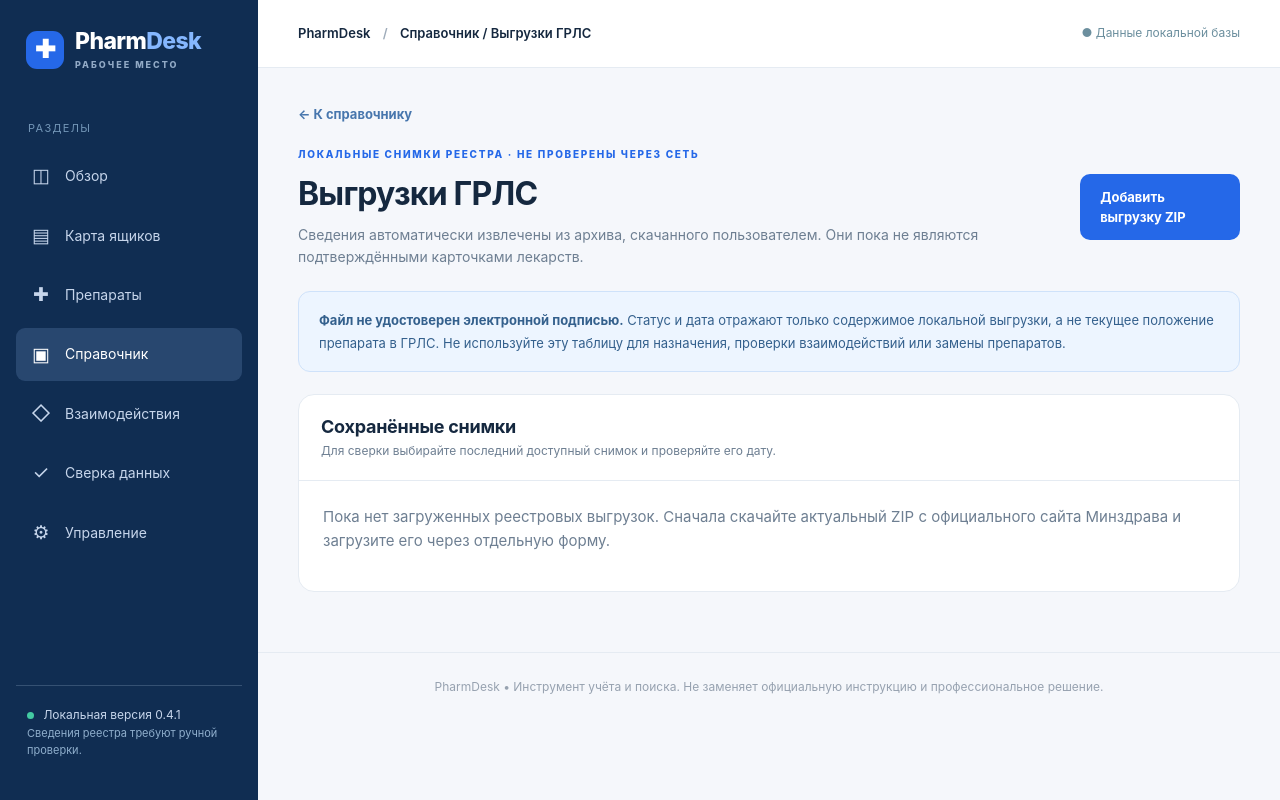
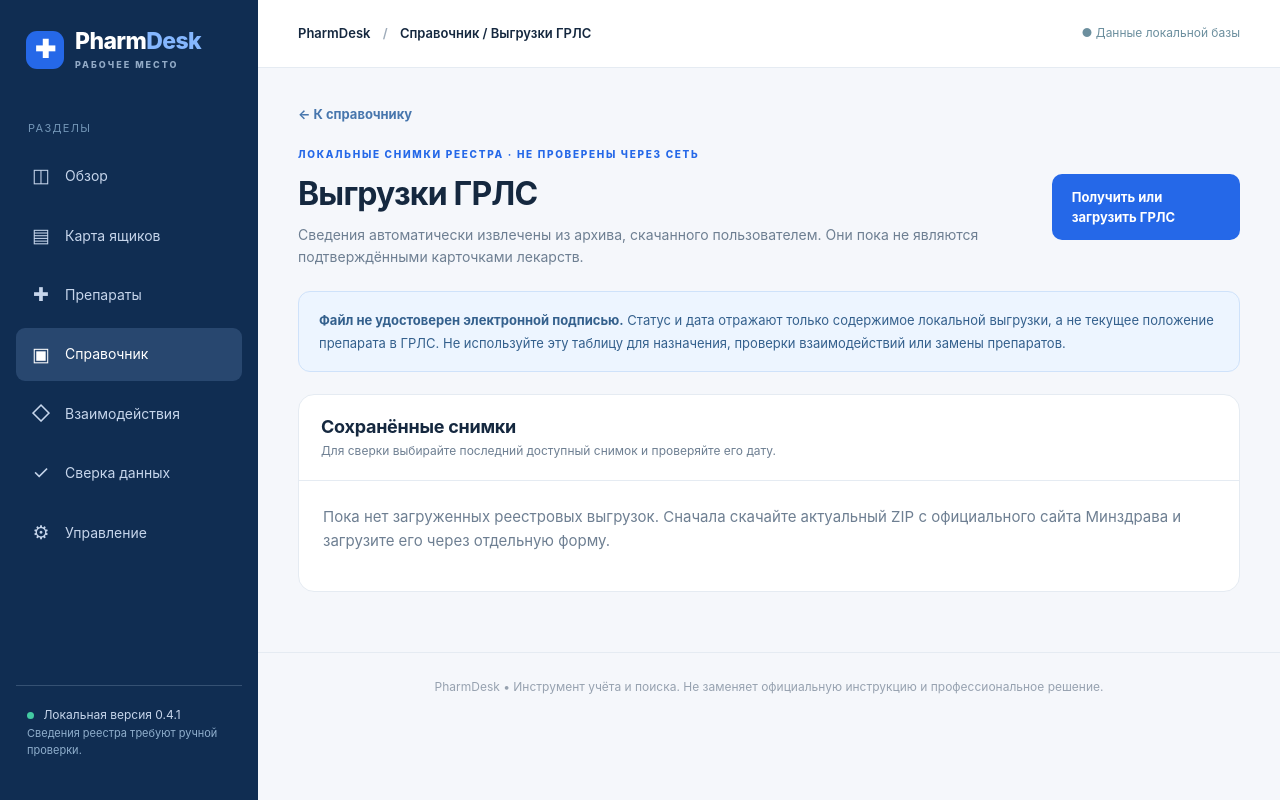
Before and after one commit to BogdanMaslyuk/PharmDesk, a FastAPI app: page /catalog/grls in a window 1280 px wide. Run offline with FastAPI, Linux system fonts and the light colour scheme; data that the repository does not hold is empty.

```diff
--- a/app/templates/grls.html
+++ b/app/templates/grls.html
@@ -7,7 +7,7 @@
   <div class="eyebrow">ЛОКАЛЬНЫЕ СНИМКИ РЕЕСТРА · НЕ ПРОВЕРЕНЫ ЧЕРЕЗ СЕТЬ</div>
   <h1>Выгрузки ГРЛС</h1>
   <p>Сведения автоматически извлечены из архива, скачанного пользователем. Они пока не являются подтверждёнными карточками лекарств.</p>
-</div><a class="btn btn-primary" href="/catalog/grls/import">Добавить выгрузку ZIP</a></div>
+</div><a class="btn btn-primary" href="/catalog/grls/import">Получить или загрузить ГРЛС</a></div>
 <div class="notice"><strong>Файл не удостоверен электронной подписью.</strong>
   Статус и дата отражают только содержимое локальной выгрузки, а не текущее положение препарата в ГРЛС.
   Не используйте эту таблицу для назначения, проверки взаимодействий или замены препаратов.
```
